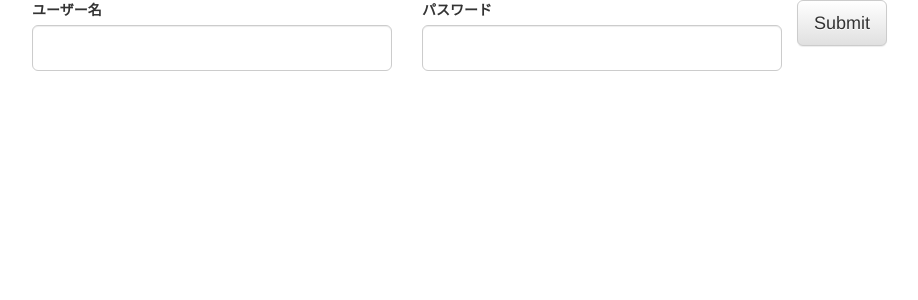
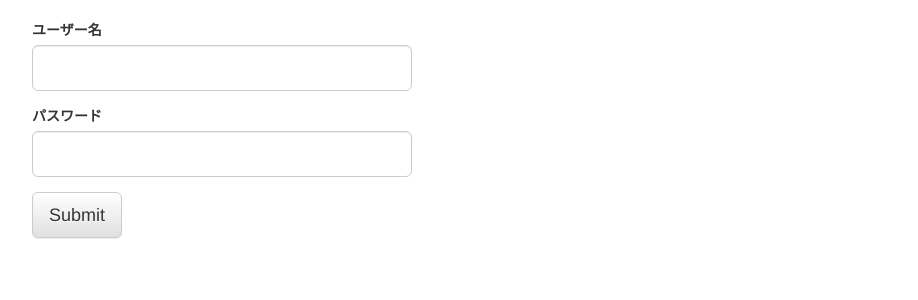
Before and after one commit to juniskw/blog-in-heroku, a Django app: page /login/ in a window 1280 px wide. Shown: the top 300 px of the page, without its empty margins (38-956 px from the left). Run offline with Django 3.2, Linux system fonts and the light colour scheme; some libraries are stand-ins or nearby versions.

Commit message:
login page style up

```diff
--- a/fastblog/page_of_fastblog/views.py
+++ b/fastblog/page_of_fastblog/views.py
@@ -140,6 +140,8 @@ def delete(req,entry_id):
 def log_in(req):
 	from django.contrib.auth import login
 
+	user = None
+
 	if req.method=='POST':
 		uname = req.POST['username']
 		pword = req.POST['password']
@@ -153,18 +155,18 @@ def log_in(req):
 				return HttpResponseRedirect('/')	#go to next
 
 			else:
-
-				return HttpResponse("Error: account is not active...")	#
+				pass
 
 		else:
+			pass
 
-			return HttpResponse("Error: login was failed...,Please retry")	#
+	contexts = RequestContext(req,{
+		'request':req.method,
+		'user':user,
+	})
+	template = loader.get_template('page_of_fastblog/login.html')
 
-	else:
-		template = loader.get_template('page_of_fastblog/login.html')
-		contexts = RequestContext(req,{})
-
-		return HttpResponse( template.render(contexts) )
+	return HttpResponse( template.render(contexts) )
 
 def log_out(req):
 	from django.contrib.auth import logout
--- a/fastblog/settings.py
+++ b/fastblog/settings.py
@@ -50,7 +50,9 @@ TEMPLATE_DIRS = (
 )
 
 # Database
-import dj_database_url
+
+#import dj_database_url
+
 DATABASES = {
 	 'default': {
 		 'ENGINE':u'django.db.backends.postgresql_psycopg2',
--- a/templates/page_of_fastblog/index.html
+++ b/templates/page_of_fastblog/index.html
@@ -9,6 +9,7 @@
 	</head>
 	<body>
 		<div class="container panel-group">
+			<a href="/logout/"><p class="text-right">ログアウト</p></a>
 			<br/>
 		{% if rows %}
 			{% for row in rows %}
--- a/templates/page_of_fastblog/login.html
+++ b/templates/page_of_fastblog/login.html
@@ -10,20 +10,37 @@
 	<body>
 		<div class="container">
 
-			<div class="row">
-				<form role="" action="" method="post">
+			<br/>
+			{% ifequal request "POST" %}
+				{% if not user.is_authenticated %}
+			<div class="alert alert-danger">
+				<strong>入力情報が誤っています。</strong>
+			</div>
+				{% else %}<!-- 動かず -->
+					{% if not user.is_active %}
+			<div class="alert alert-danger">
+				<strong>このユーザーは失効されています。</strong>
+			</div>
+					{% endif %}
+				{% endif %}
+			{% endifequal %}
+			<div class="col-xs-4">
+				<form class="form-horizontal" role="form" action="" method="post">
 				{% csrf_token %}
-					<div class="form-group col-xs-4">
+					<div class="form-group">
 						<label for="uname">ユーザー名</label>
 						<input type="text" class="form-control input-lg" id="uname" name="username" />
-				</div>
-					<div class="form-group col-xs-4">
+					</div>
+					<div class="form-group">
 						<label for="pass">パスワード</label>
 						<input type="password" class="form-control input-lg" id="pass" name="password" />
-				</div>
-					<input class="btn btn-default btn-lg" type="submit" />
+					</div>
+					<div class="form-group">
+						<input class="btn btn-default btn-lg" type="submit" />
+					</div>
 				</form>
 			</div>
+			<br/>
 
 		</div>
 	</body>
```
Also changed, not shown: fastblog.sqlite.
